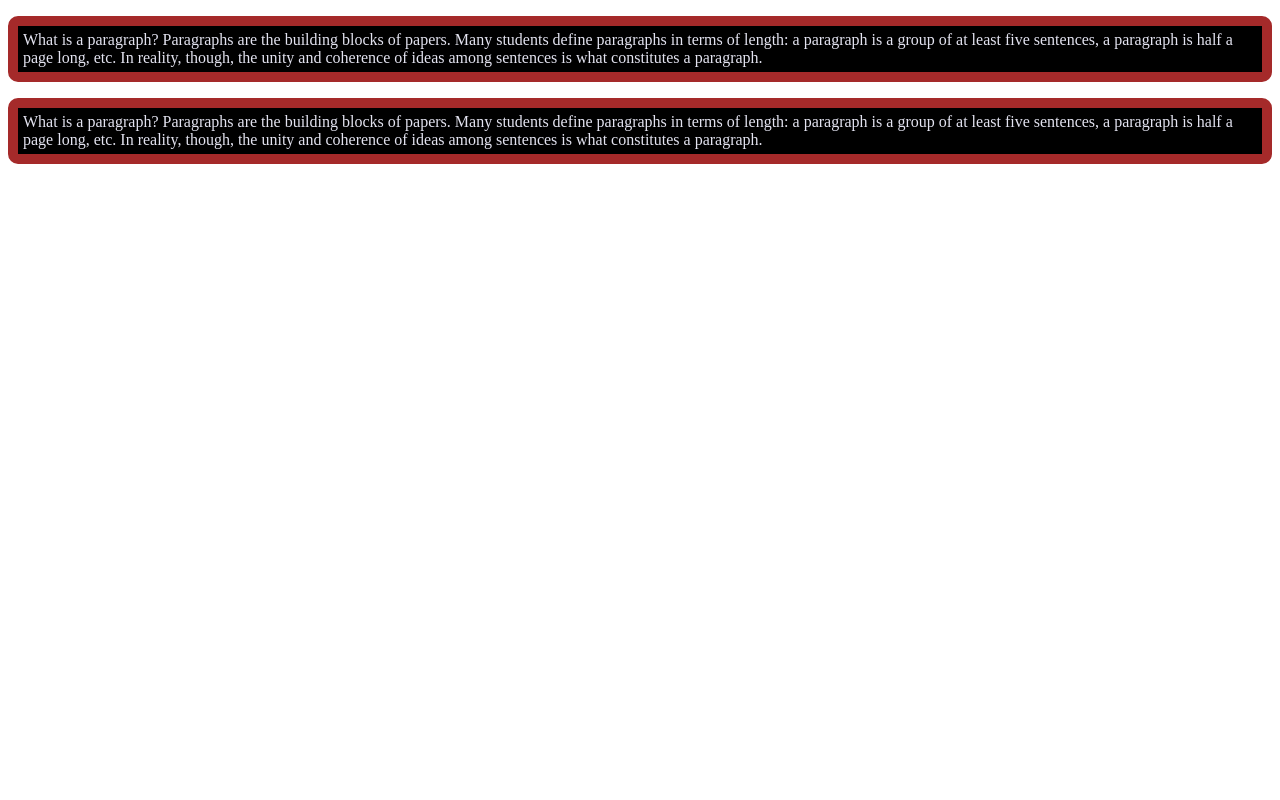
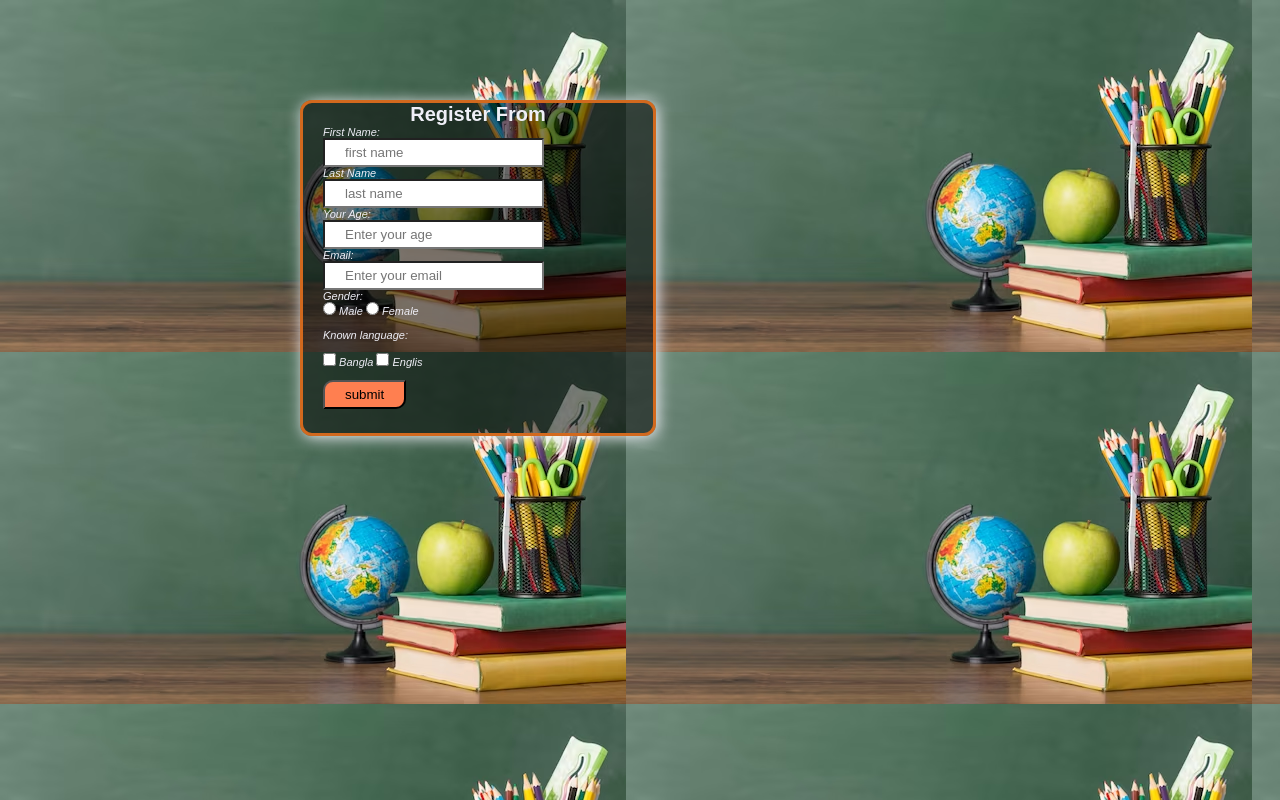
Before and after one commit to mdsaidul50/my-second-github-repo, a plain HTML site: page index.html in a window 1280 px wide. Drawn offline with Linux system fonts and the light colour scheme.

Commit message:
my secon commit

```diff
--- a/index.html
+++ b/index.html
@@ -2,28 +2,53 @@
 <html lang="en">
 <head>
     <meta charset="UTF-8">
+    <meta http-equiv="X-UA-Compatible" content="IE=edge">
     <meta name="viewport" content="width=device-width, initial-scale=1.0">
     <title>my first web</title>
-    <style>
-        p{color:rgb(227, 227, 240);
-        background-color: black;
-        border: 10px solid brown;
-        border-radius: 10px;
-        padding: 5px;
-        box-shadow: 50px wheat;
-        }
-
-    </style>
+    <link rel="stylesheet" href="style.css" type="text/css">
 </head>
 <body>
-    <div>
-        <p>What is a paragraph? Paragraphs are the building blocks of papers. Many students define paragraphs in terms of length: a paragraph is a group of at least five sentences, a paragraph is half a page long, etc. In reality, though, the unity and coherence of ideas among sentences is what constitutes a paragraph.</p>
+    <div class="main">
+        <div class="regist">
+            <form action="canection.php" method="POST">
+            <h2> Register From</h2>
+            <div class="application">
+            <label>First Name:</label>
+            <br>
+            <input type="text" name="fname" id="fname" placeholder="first name">
+            <br>
+            <label>Last Name</label>
+            <br>
+            <input type="text" name="lname" id="lname" placeholder="last name">
+            <br>
+            <label>Your Age:</label>
+            <br>
+            <input type="text" name="yage" id="yage" placeholder="Enter your age">
+            <br>
+            <label>Email:</label>
+            <br>
+            <input type="text" name="email" id="email" placeholder="Enter your email">
+            <br>
+            <label>Gender:</label>
+            <br>
+            <input type="radio" name="gender">
+            <span>Male</span>
+            <input type="radio" name="gender">
+            <span>Female</span>
+            <br><br>
+            <label> Known language:</label>
+            <br><br>
+            <input type="checkbox" name="box">
+            <span>Bangla</span>
+            <input type="checkbox" name="box">
+            <span>Englis</span>
+            <br><br>
+            <input type="submit" id="sub" value="submit" name="btn">
+</div>
+</from>
+        </div>
+
+
     </div>
-    <div>
-        <p>
-            What is a paragraph? Paragraphs are the building blocks of papers. Many students define paragraphs in terms of length: a paragraph is a group of at least five sentences, a paragraph is half a page long, etc. In reality, though, the unity and coherence of ideas among sentences is what constitutes a paragraph.
-        </p>
-    </div>
-
 </body>
 </html>
--- /dev/null
+++ b/style.css
@@ -0,0 +1,43 @@
+*{
+    margin: 0;
+    padding: 0;
+}
+body{
+    background: url(img/img.avif);
+
+
+}
+div.main{
+    width: 350px;
+    margin: 100px 262px 0px 300px;
+
+}
+h2{
+    text-align: center;
+    font-size: 20px;
+    font-family: sans-serif;
+}
+div.regist{
+    background-color: rgb(0,0,0,0.5);
+    font-size: 11px;
+    color: rgb(239, 239, 247);
+    font-family: sans-serif;
+    width: 100%;
+    border-radius: 12px;
+    box-shadow: 2px 2px 15px;
+    border: 3px solid chocolate;
+    height: 330px;
+}
+.application{
+    padding-left:20px;
+    font-family: sans-serif;
+    font-style: italic;
+}
+.application input{
+    padding: 5px 20px;
+    border-radius: 1px;
+}
+#sub{
+    background-color: coral;
+    border-radius: 10px 0px 10px 0px;
+}
```
Also changed, not shown: img/img.avif (added).
